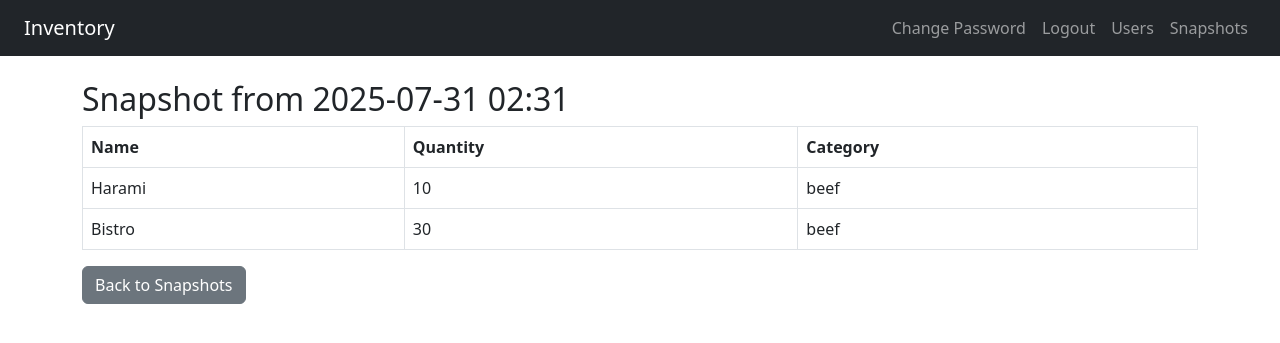
After one commit to salfran1994/inventory-app, a Flask app: page /snapshot/1 in a window 1280 px wide. The commit adds this page. Shown: the top 343 px of the page. Run offline with Flask 3, Linux system fonts and the light colour scheme; a user stored in the database is signed in; data comes from the database, SQL or seed files in the repository; both versions use the stored data as it was after the commit; some libraries are stand-ins or nearby versions.

```diff
--- a/app.py
+++ b/app.py
@@ -4,7 +4,8 @@ from flask_login import LoginManager, UserMixin, login_user, login_required, log
 from werkzeug.security import generate_password_hash, check_password_hash
 from functools import wraps
 from flask_wtf.csrf import CSRFProtect
-from forms import RegisterForm, ChangePasswordForm, EditItemForm, LoginForm
+from forms import RegisterForm, ChangePasswordForm, EditItemForm, LoginForm, AddItemForm, SnapshotForm
+from datetime import datetime
 import pandas as pd
 import io
 import os
@@ -14,7 +15,7 @@ csrf = CSRFProtect(app)
 app.secret_key = os.environ.get("SECRET_KEY", "fallback-unsafe-key")
 
 # DataBase Configuration
-app.config['SQLALCHEMY_DATABASE_URI'] = 'sqlite:///inventory.db'
+app.config['SQLALCHEMY_DATABASE_URI'] = os.environ.get('DATABASE_URL', 'sqlite:///inventory.db')
 app.config['SQLALCHEMY_TRACK_MODIFICATIONS'] = False
 db = SQLAlchemy(app)
 
@@ -41,10 +42,25 @@ class User(UserMixin, db.Model):
 class Item(db.Model):
     id = db.Column(db.Integer, primary_key=True)
     name = db.Column(db.String(100), nullable=False)
-    quantity = db.Column(db.Integer, nullable=False)
+    quantity = db.Column(db.Integer)
     category = db.Column(db.String(100), nullable=False)
     user_id = db.Column(db.Integer, db.ForeignKey('user.id'))  # NEW
     user = db.relationship('User', backref='items')  # Optional but useful
+
+class InventorySnapshot(db.Model):
+    id = db.Column(db.Integer, primary_key=True)
+    date = db.Column(db.DateTime, default=datetime.utcnow)
+    user_id = db.Column(db.Integer, db.ForeignKey('user.id'))
+    # one-to-many: one snapshot has many items
+    snapshot_items = db.relationship('SnapshotItem', backref='snapshot', cascade="all, delete-orphan")
+
+class SnapshotItem(db.Model):
+    id = db.Column(db.Integer, primary_key=True)
+    name = db.Column(db.String(100))
+    quantity = db.Column(db.Integer)
+    category = db.Column(db.String(100))
+    snapshot_id = db.Column(db.Integer, db.ForeignKey('inventory_snapshot.id'))
+
 
 with app.app_context():
     db.create_all()
@@ -118,31 +134,32 @@ def delete_user(user_id):
     return redirect(url_for('manage_users'))
 
 
-@app.route('/')
+@app.route('/', methods=["POST", "GET"])
 @login_required
 def index():
     query = request.args.get('q')
+    form = AddItemForm()
+    snapshot_form=SnapshotForm()
+
+    if form.validate_on_submit():
+        new_item = Item(
+            name=form.name.data,
+            quantity=form.quantity.data,
+            category=form.category.data,
+            user_id=current_user.id
+        )
+        db.session.add(new_item)
+        db.session.commit()
+        flash("Item added!")
+        return redirect(url_for('index'))
+
     items = Item.query.filter_by(user_id=current_user.id)
 
     if query:
         items = items.filter(Item.name.contains(query))
 
     items = items.all()
-    return render_template('index.html', inventory=items, query=query)
-
-
-@app.route('/add', methods=['POST'])
-@login_required
-def add():
-    name = request.form['name']
-    quantity = request.form['quantity']
-    category = request.form['category']
-
-    new_item = Item(name=name, quantity=int(quantity), category=category,  user_id=current_user.id)
-    db.session.add(new_item)
-    db.session.commit()
-
-    return redirect(url_for('index'))
+    return render_template('index.html', inventory=items, query=query, form=form, snapshot_form=snapshot_form)
 
 
 @app.route('/register', methods=['GET', 'POST'])
@@ -203,13 +220,18 @@ def delete(item_id):
 @login_required
 def edit(item_id):
     item = Item.query.get_or_404(item_id)
-    if request.method == 'POST':
-        item.name = request.form['name']
-        item.quantity = int(request.form['quantity'])
-        item.category = request.form['category']
+    form = EditItemForm(obj=item)
+
+    if form.validate_on_submit():
+        item.name = form.name.data
+        item.quantity = form.quantity.data
+        item.category = form.category.data
         db.session.commit()
+        flash('Item updated successfully!')
         return redirect(url_for('index'))
-    return render_template('edit.html', item=item)
+
+    return render_template('edit.html', form=form, item=item)
+
 
 
 @app.route('/update-quantity', methods=['POST'])
@@ -228,6 +250,49 @@ def update_quantity():
         return "OK", 200
     except:
         return "Invalid quantity", 400
+
+ ### Snapshot ###
+@app.route('/snapshot', methods=['POST'])
+@login_required
+def snapshot():
+    items = Item.query.filter_by(user_id=current_user.id).all()
+
+    # Create new snapshot record
+    snapshot = InventorySnapshot(user_id=current_user.id)
+    db.session.add(snapshot)
+    db.session.flush()  # Get snapshot.id before committing
+
+    # Copy items into snapshot
+    for item in items:
+        snapshot_item = SnapshotItem(
+            name=item.name,
+            quantity=item.quantity,
+            category=item.category,
+            snapshot=snapshot
+        )
+        db.session.add(snapshot_item)
+
+        # Reset quantity
+        item.quantity = 0
+
+    db.session.commit()
+    flash("Inventory snapshot saved and quantities reset to 0.")
+    return redirect(url_for('index'))
+
+#View Snapshots
+@app.route('/snapshots')
+@login_required
+def snapshots():
+    snapshots = InventorySnapshot.query.filter_by(user_id=current_user.id).order_by(InventorySnapshot.date.desc()).all()
+    return render_template('snapshots.html', snapshots=snapshots)
+
+#View Items in a Snapshot
+@app.route('/snapshot/<int:snapshot_id>')
+@login_required
+def snapshot_detail(snapshot_id):
+    snapshot = InventorySnapshot.query.filter_by(id=snapshot_id, user_id=current_user.id).first_or_404()
+    return render_template('snapshot_detail.html', snapshot=snapshot)
+
 
 
 ### CSV Export / Import ###
--- a/templates/layout.html
+++ b/templates/layout.html
@@ -23,6 +23,7 @@
                 {% if current_user.role=='admin' %}
                 <li class="nav-item"><a class="nav-link" href="{{ url_for('manage_users') }}">Users</a></li>
                 {% endif %}
+                <li class="nav-item"><a class="nav-link" href="{{ url_for('snapshots') }}">Snapshots</a></li>
             {% endif %}
         </ul>
     </div>
--- /dev/null
+++ b/templates/snapshot_detail.html
@@ -0,0 +1,19 @@
+{% extends "layout.html" %}
+{% block content %}
+<h2>Snapshot from {{ snapshot.date.strftime('%Y-%m-%d %H:%M') }}</h2>
+<table class="table table-bordered">
+    <thead>
+        <tr><th>Name</th><th>Quantity</th><th>Category</th></tr>
+    </thead>
+    <tbody>
+        {% for item in snapshot.snapshot_items %}
+        <tr>
+            <td>{{ item.name }}</td>
+            <td>{{ item.quantity }}</td>
+            <td>{{ item.category }}</td>
+        </tr>
+        {% endfor %}
+    </tbody>
+</table>
+<a href="{{ url_for('snapshots') }}" class="btn btn-secondary">Back to Snapshots</a>
+{% endblock %}
```
Also changed, not shown: forms.py (+9 -1 lines), templates/edit.html (+9 -9 lines), templates/index.html (+12 -7 lines), templates/snapshots.html (added, +13 -0 lines), test.txt (+10 -0 lines), instance/inventory.db.
